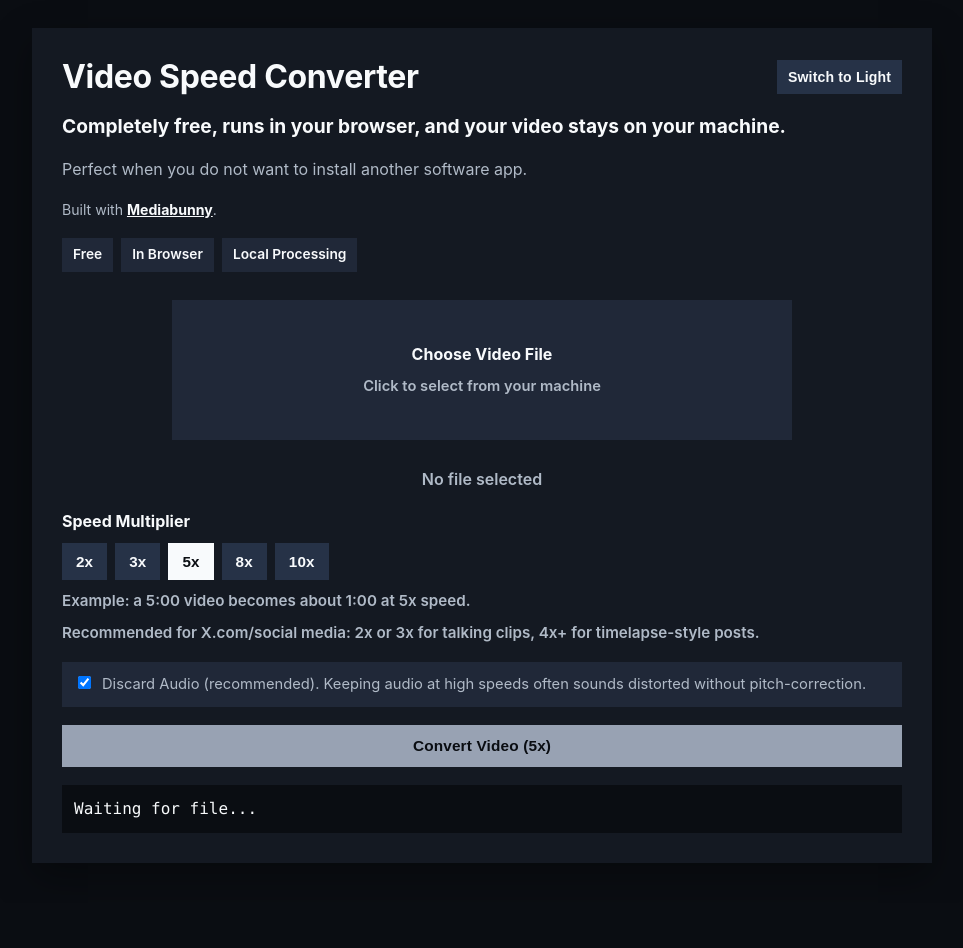
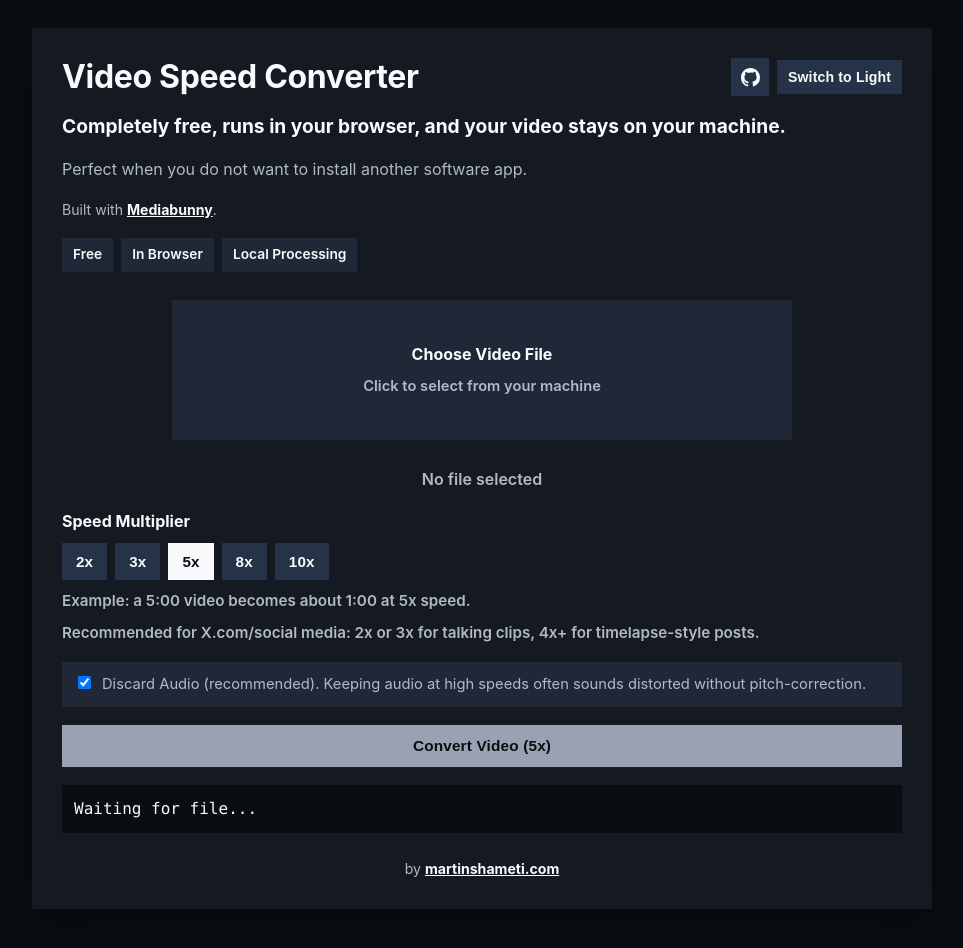
Before and after one commit to shametim/speed-up-video, a plain HTML site: page index.html in a window 1280 px wide. Shown: the whole page, without its empty margins (158-1121 px from the left). Before the commit the page ends 903 px from the top, so only its background shows below. Drawn offline with Linux system fonts and the light colour scheme.

Commit message:
Add GitHub repo link and footer attribution

```diff
--- a/index.html
+++ b/index.html
@@ -60,6 +60,12 @@
             justify-content: space-between;
             align-items: center;
             gap: 12px;
+        }
+
+        .top-actions {
+            display: flex;
+            align-items: center;
+            gap: 8px;
         }
 
         h1 {
@@ -247,6 +253,34 @@
             padding: 9px 11px;
         }
 
+        .icon-btn {
+            display: inline-flex;
+            align-items: center;
+            justify-content: center;
+            width: 38px;
+            height: 38px;
+            background: var(--button-soft);
+            color: var(--text);
+            text-decoration: none;
+        }
+
+        .icon-btn svg {
+            width: 19px;
+            height: 19px;
+            fill: currentColor;
+        }
+
+        .footer {
+            margin-top: 8px;
+            color: var(--muted);
+            font-size: 0.88rem;
+            text-align: center;
+        }
+
+        .footer a {
+            color: var(--text);
+        }
+
         @media (max-width: 640px) {
             .container {
                 padding: 18px;
@@ -267,7 +301,14 @@
     <div class="container">
         <div class="topbar">
             <h1>Video Speed Converter</h1>
-            <button id="themeToggle" class="ghost-btn" type="button">Switch to Light</button>
+            <div class="top-actions">
+                <a class="icon-btn" href="https://github.com/shametim/speedup-video" target="_blank" rel="noopener noreferrer" aria-label="View GitHub repository">
+                    <svg viewBox="0 0 16 16" aria-hidden="true">
+                        <path d="M8 0C3.58 0 0 3.58 0 8a8.01 8.01 0 0 0 5.47 7.59c.4.07.55-.17.55-.38 0-.19-.01-.82-.01-1.49-2.01.37-2.53-.49-2.69-.94-.09-.23-.48-.94-.82-1.13-.28-.15-.68-.52-.01-.53.63-.01 1.08.58 1.23.82.72 1.21 1.87.87 2.33.66.07-.52.28-.87.5-1.07-1.78-.2-3.64-.89-3.64-3.95 0-.87.31-1.59.82-2.15-.08-.2-.36-1.01.08-2.1 0 0 .67-.21 2.2.82A7.54 7.54 0 0 1 8 3.8a7.5 7.5 0 0 1 2 .27c1.53-1.04 2.2-.82 2.2-.82.44 1.09.16 1.9.08 2.1.51.56.82 1.27.82 2.15 0 3.07-1.87 3.75-3.65 3.95.29.25.54.73.54 1.48 0 1.07-.01 1.93-.01 2.19 0 .21.15.46.55.38A8.01 8.01 0 0 0 16 8c0-4.42-3.58-8-8-8Z"></path>
+                    </svg>
+                </a>
+                <button id="themeToggle" class="ghost-btn" type="button">Switch to Light</button>
+            </div>
         </div>
         <p class="hero-text">Completely free, runs in your browser, and your video stays on your machine.</p>
         <p>Perfect when you do not want to install another software app.</p>
@@ -315,6 +356,7 @@
         </div>
 
         <div id="log">Waiting for file...</div>
+        <div class="footer">by <a href="https://martinshameti.com" target="_blank" rel="noopener noreferrer">martinshameti.com</a></div>
     </div>
 
     <script type="module">
```
